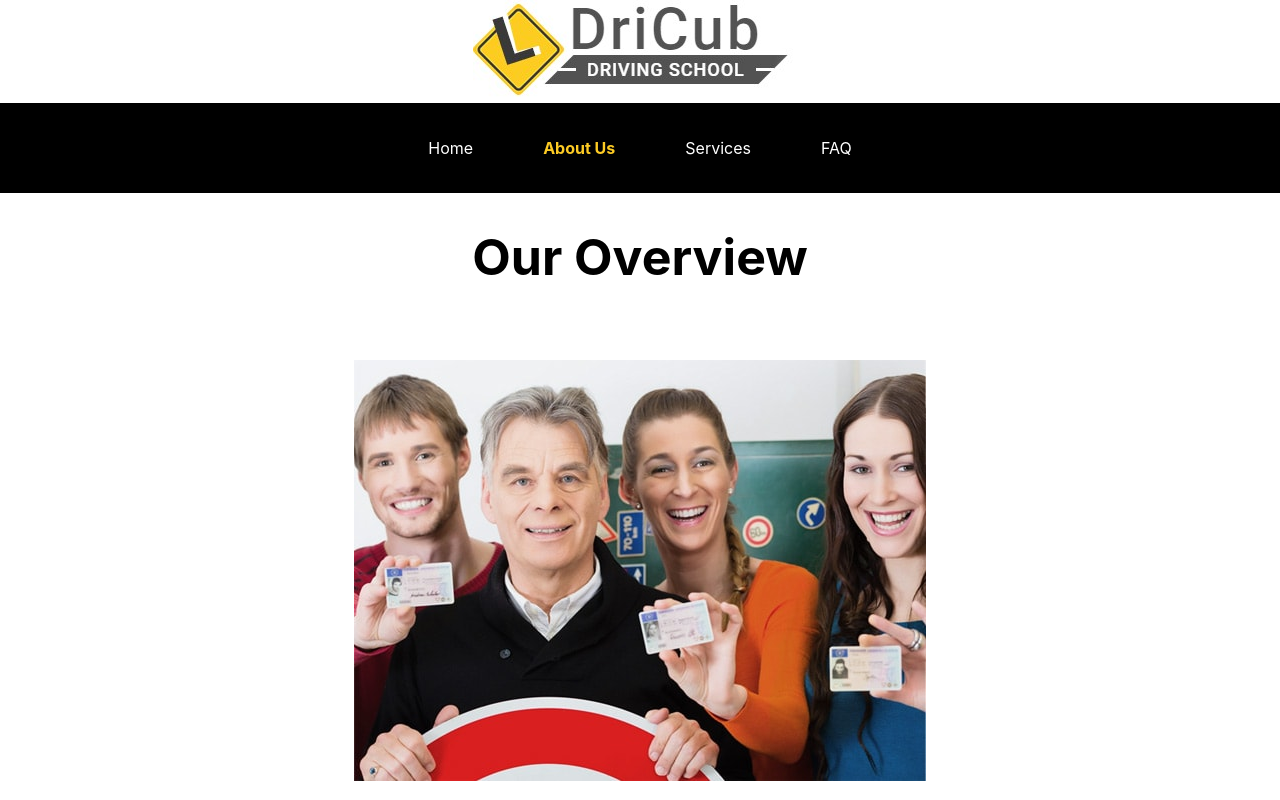
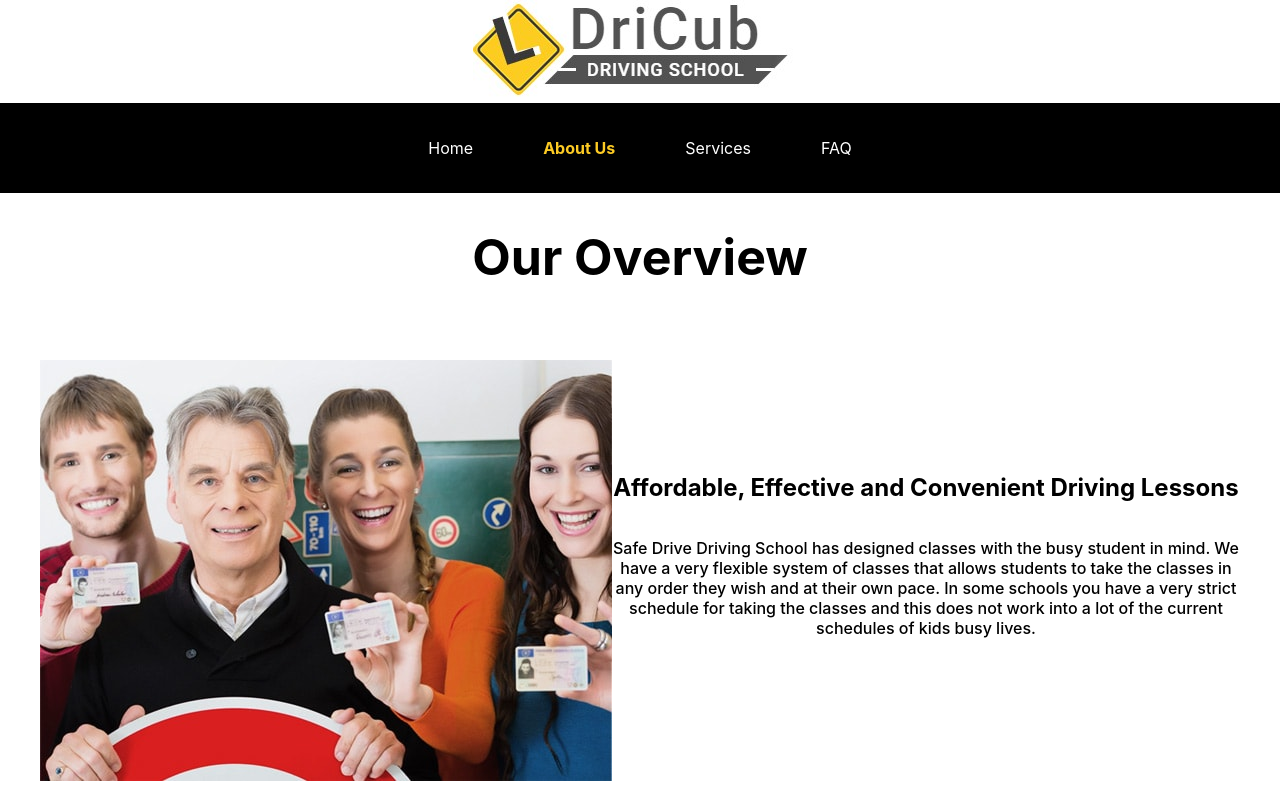
Before and after one commit to mrx-arafat/Dri-Club-React-Single-Page-Web-App, a React (Create React App) app: page /about in a window 1280 px wide. Shown: the top 800 px of the page. Built offline with nearby package versions, Linux system fonts and the light colour scheme.

Commit message:
about modifying

```diff
--- a/src/components/About/About.css
+++ b/src/components/About/About.css
@@ -1,9 +1,14 @@
-.about-container {
+.all-container {
   display: flex;
   justify-content: center;
   padding: 40px;
 }
-
+.text-container {
+  display: flex;
+  flex-direction: column;
+  justify-content: center;
+  align-items: center;
+}
 .about-p {
   font-size: 16px;
 }
--- a/src/components/About/About.js
+++ b/src/components/About/About.js
@@ -6,17 +6,20 @@ const About = () => {
     <div>
       <h1>Our Overview</h1>
       <div className="about-container">
-        <div className="text-container">
+        <div className="all-container">
           <img src={img1} alt="" />
-          <h2>Affordable, Effective and Convenient Driving Lessons</h2>
-          <p className="about-p">
-            Safe Drive Driving School has designed classes with the busy student
-            in mind. We have a very flexible system of classes that allows
-            students to take the classes in any order they wish and at their own
-            pace. In some schools you have a very strict schedule for taking the
-            classes and this does not work into a lot of the current schedules
-            of kids busy lives.
-          </p>
+
+          <div className="text-container">
+            <h2>Affordable, Effective and Convenient Driving Lessons</h2>
+            <p className="about-p">
+              Safe Drive Driving School has designed classes with the busy
+              student in mind. We have a very flexible system of classes that
+              allows students to take the classes in any order they wish and at
+              their own pace. In some schools you have a very strict schedule
+              for taking the classes and this does not work into a lot of the
+              current schedules of kids busy lives.
+            </p>
+          </div>
         </div>
       </div>
     </div>
```
